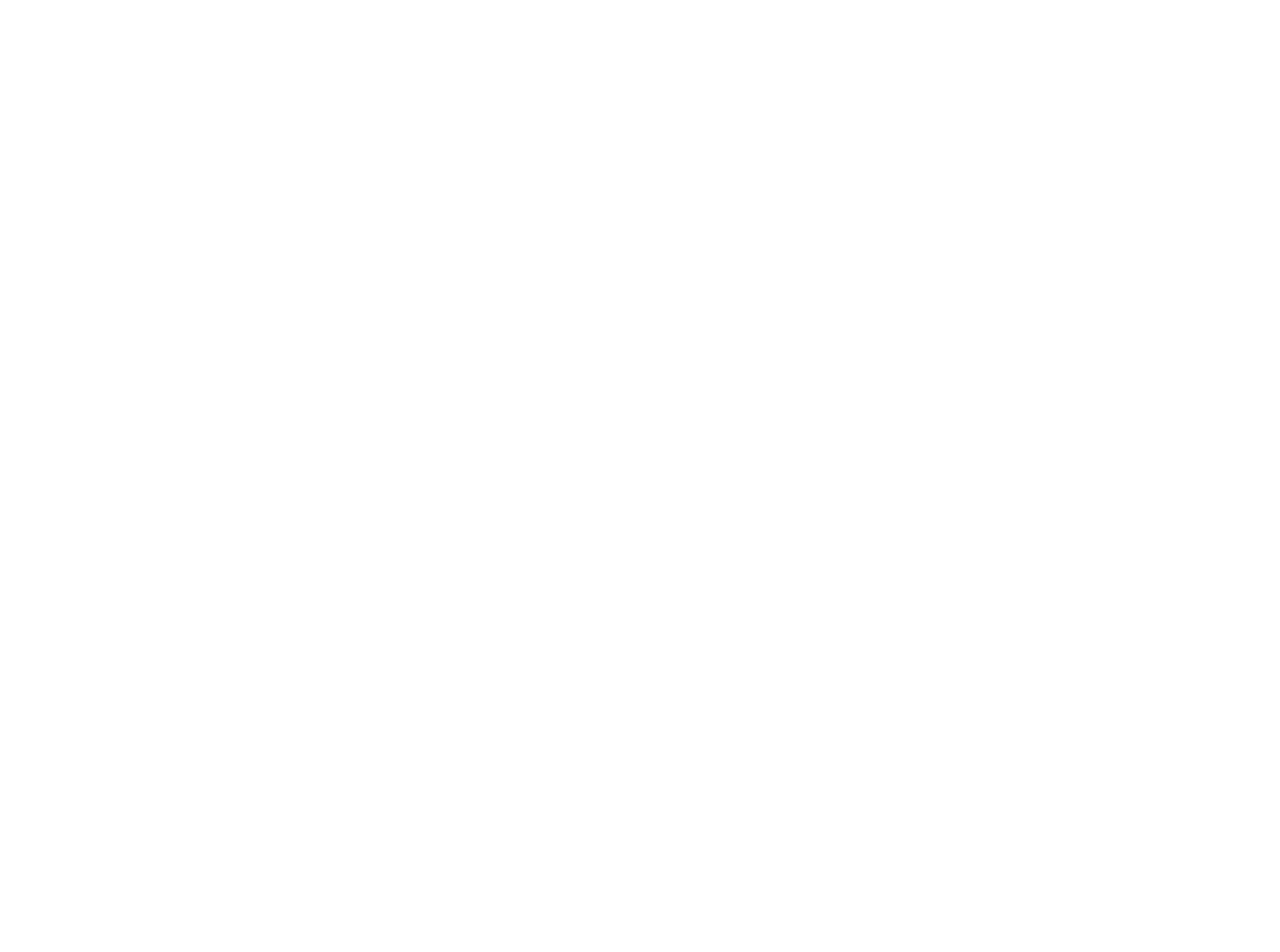
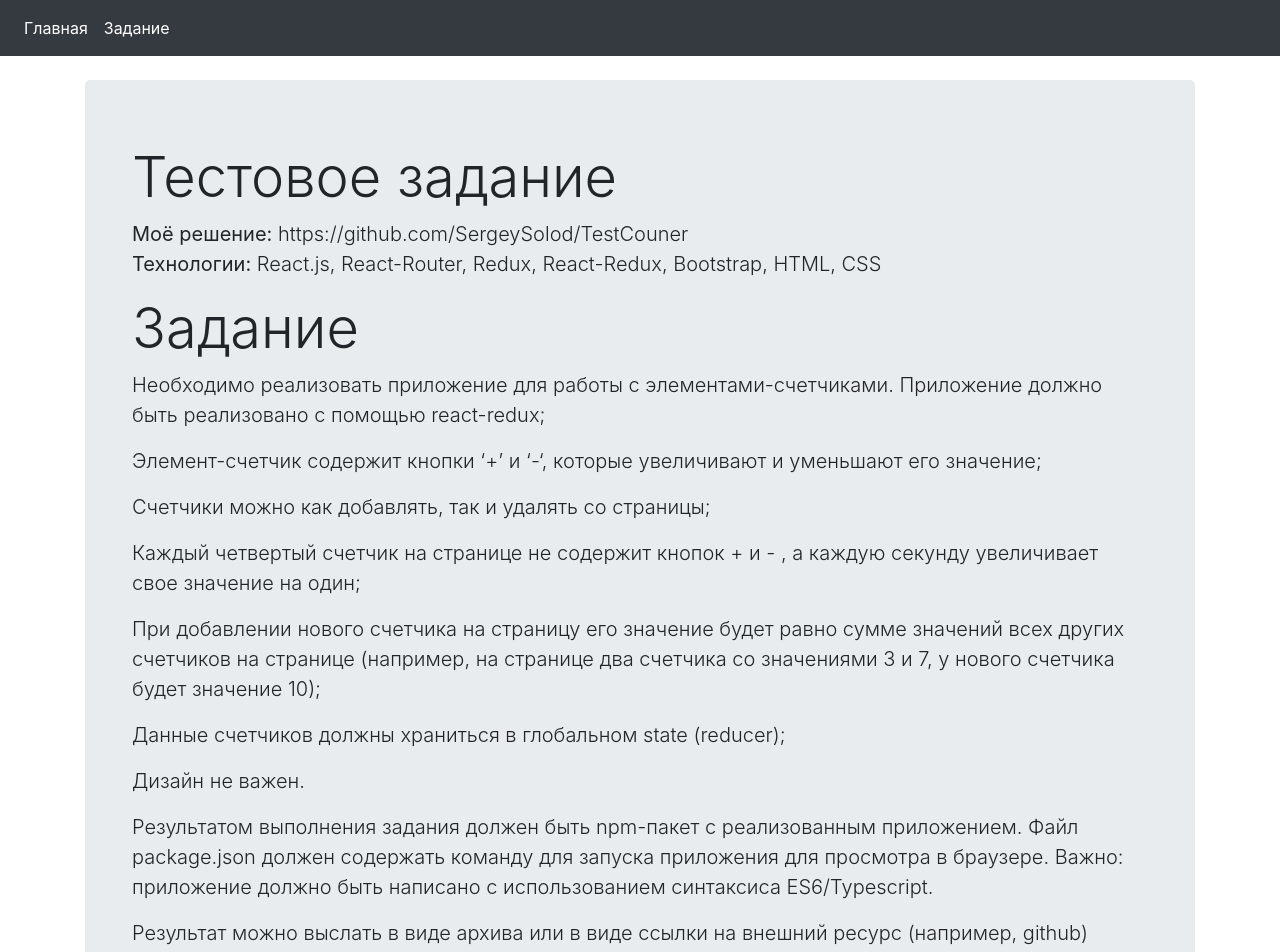
Before and after one commit to SergeySolod/TestCouner, a React (Create React App) app: page / in a window 1280 px wide. Shown: the top 952 px of the page. Before the commit the page ends 800 px from the top, so only its background shows below. Built offline with nearby package versions, Linux system fonts and the light colour scheme.

Commit message:
Added home page

```diff
--- a/src/App.js
+++ b/src/App.js
@@ -1,11 +1,22 @@
 import React from 'react';
+import {Route, Switch} from 'react-router-dom'
+
+import Home from "./pages/home/home";
+import Counters from "./pages/counters/counters";
+import {Navbar} from "./components/navbar/navbar";
 
 function App() {
-  return (
-    <div>
-
-    </div>
-  );
+    return (
+        <div>
+            <Navbar/>
+            <div className="container pt-4">
+                <Switch>
+                    <Route path='/' exact render={() => <Home/>}/>
+                    <Route path='/counters' exact render={() => <Counters/>}/>
+                </Switch>
+            </div>
+        </div>
+    );
 }
 
 export default App;
--- /dev/null
+++ b/src/components/navbar/navbar.js
@@ -0,0 +1,17 @@
+import React from 'react'
+import {NavLink} from 'react-router-dom'
+
+export const Navbar = () => {
+    return (
+        <nav className="navbar navbar-dark bg-dark navbar-expand-lg">
+            <ul className="navbar-nav">
+                <li className="nav-item active">
+                    <NavLink className="nav-link" to="/" exact>Главная</NavLink>
+                </li>
+                <li className="nav-item active">
+                    <NavLink className="nav-link" to="/counters" exact>Задание</NavLink>
+                </li>
+            </ul>
+        </nav>
+    )
+}
--- /dev/null
+++ b/src/pages/counters/counters.js
@@ -0,0 +1,11 @@
+import React from 'react'
+
+const Counters = () => {
+    return (
+        <div className="jumbotron">
+Страница задания
+        </div>
+    )
+}
+
+export default Counters;
--- /dev/null
+++ b/src/pages/home/home.js
@@ -0,0 +1,48 @@
+import React from 'react'
+
+const Home = () => {
+    return (
+        <div className="jumbotron">
+            <div className="container">
+                <h1 className="display-4">Тестовое задание</h1>
+                <p className="lead">
+                    <b>Моё решение:</b> https://github.com/SergeySolod/TestCouner<br/>
+                    <b>Технологии:</b> React.js, React-Router, Redux, React-Redux, Bootstrap, HTML, CSS<br/>
+                </p>
+                <h1 className="display-4">Задание</h1>
+                <p className="lead">
+                    Необходимо реализовать приложение для работы с элементами-счетчиками.
+                    Приложение должно быть реализовано с помощью react-redux;
+                </p>
+                <p className="lead">
+                    Элемент-счетчик содержит кнопки ‘+’ и ‘-‘, которые увеличивают и уменьшают его значение;
+                </p>
+                <p className="lead">
+                    Счетчики можно как добавлять, так и удалять со страницы;
+                </p>
+                <p className="lead">
+                    Каждый четвертый счетчик на странице не содержит кнопок + и  - , а каждую секунду увеличивает свое значение на один;
+                </p>
+                <p className="lead">
+                    При добавлении нового счетчика на страницу его значение будет равно сумме значений всех других счетчиков на странице (например, на странице два счетчика со значениями 3 и 7, у нового счетчика будет значение 10);
+                </p>
+                <p className="lead">
+                    Данные счетчиков должны храниться в глобальном state (reducer);
+                </p>
+                <p className="lead">
+                    Дизайн не важен.
+                </p>
+                <p className="lead">
+                    Результатом выполнения задания должен быть npm-пакет с реализованным приложением.
+                    Файл package.json должен содержать команду для запуска приложения для просмотра в браузере.
+                    Важно: приложение должно быть написано с использованием синтаксиса ES6/Typescript.
+
+                </p>
+                <p className="lead">
+                    Результат можно выслать в виде архива или в виде ссылки на внешний ресурс (например, github)                </p>
+            </div>
+        </div>
+    )
+}
+
+export default Home;
```
